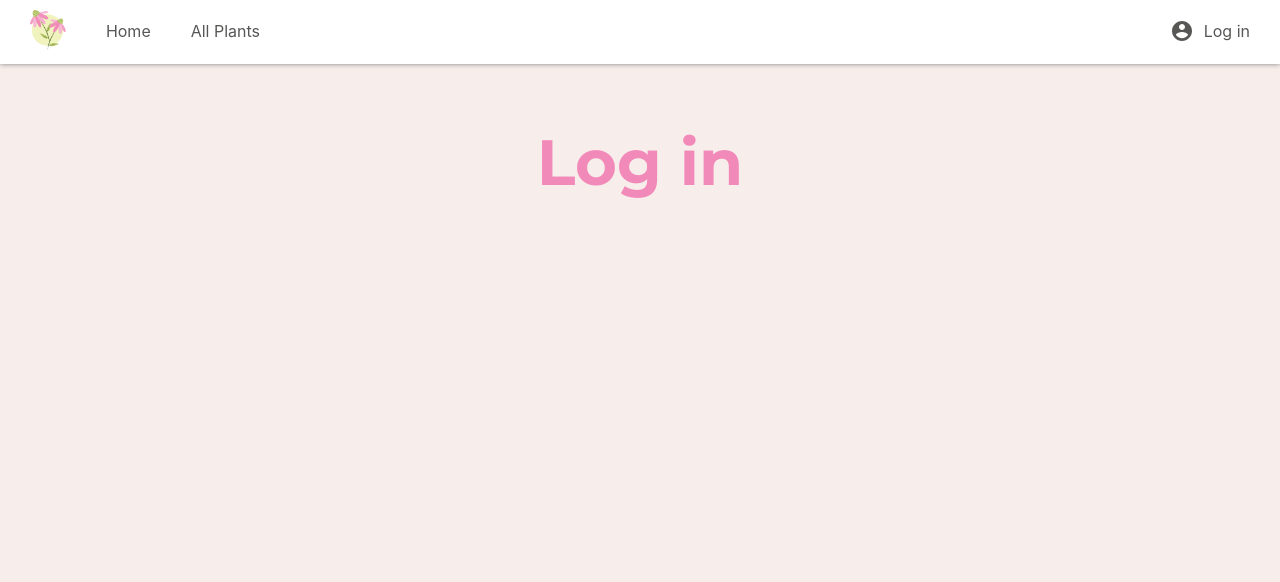
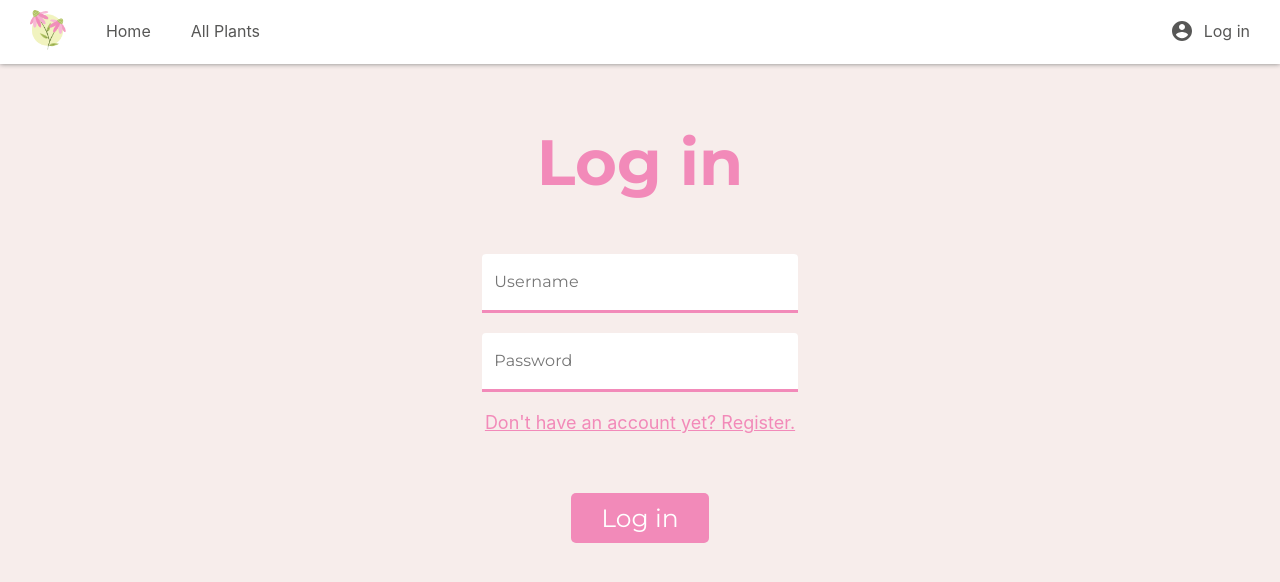
Before and after one commit to elyska/blooming-marvellous, a React (Create React App) app in the folder my-app/: page /login in a window 1280 px wide. Shown: the top 582 px of the page. Built offline with nearby package versions, Linux system fonts and the light colour scheme.

Commit message:
Login and Register pages added

```diff
--- a/my-app/src/App.js
+++ b/my-app/src/App.js
@@ -7,6 +7,7 @@ import Navbar from './components/Navbar';
 import Home from './components/Home';
 import AllPlants from './components/AllPlants';
 import Login from './components/Login';
+import Register from './components/Register';
 
 import { createGlobalStyle } from 'styled-components';
 import colours from './colours.js';
@@ -50,6 +51,7 @@ function App() {
         <Route path="/" element={ <Home/> } />
         <Route path="all-plants" element={ <AllPlants/> } />
         <Route path="login" element={ <Login/> } />
+        <Route path="register" element={ <Register/> } />
       </Routes>
     </div>
 
--- /dev/null
+++ b/my-app/src/components/Button.js
@@ -0,0 +1,28 @@
+
+// Button.js
+
+import styled from 'styled-components';
+import colours from '../colours.js';
+
+const Btn = styled.button`
+    background: ${colours.pink};
+    color: white;
+    padding: 10px 30px;
+    border-radius: 5px;
+    transition: all 0.2s;
+	font-family: "Montserrat";
+    font-size: 25px;
+    border: none;
+
+    &:hover {
+        background: ${colours.pinkDarker};
+    }
+`;
+
+function Button({ buttonText }) {
+    return (
+        <Btn>{buttonText}</Btn>
+    );
+}
+
+export default Button;
--- a/my-app/src/components/Home.js
+++ b/my-app/src/components/Home.js
@@ -4,6 +4,7 @@ import styled from 'styled-components';
 import { createGlobalStyle } from 'styled-components';
 import colours from '../colours.js';
 import { Link } from "react-router-dom";
+import Button from './Button';
 
 const GlobalStyle = createGlobalStyle`
 
@@ -37,18 +38,6 @@ const Paragraph = styled.p`
         font-size: 18px !important;
     }
 `;
-const Button = styled.a`
-    background: ${colours.pink};
-    color: white;
-    padding: 10px 30px;
-    border-radius: 5px;
-    transition: all 0.2s;
-
-    &:hover {
-        background: ${colours.pinkDarker};
-    }
-`;
-
 function Home() {
     return (
         <Article>
@@ -59,7 +48,7 @@ function Home() {
                 Access care instructions, culinary tips, get reminders to water your plants and much more
             </Paragraph>
 
-            <Link to="/login"><Button>Get started</Button></Link>
+            <Link to="/login"><Button buttonText="Get started" /></Link>
 
         </Article>
     );
--- a/my-app/src/components/Login.js
+++ b/my-app/src/components/Login.js
@@ -1,9 +1,28 @@
 // Login.js
+import React from 'react';
+import { withStyles, makeStyles } from '@material-ui/core/styles';
+import TextField from '@material-ui/core/TextField';
+import Button from './Button';
+import SimpleLink from './SimpleLink';
+import TextInput from './TextInput';
+import colours from '../colours.js';
+
 
 function Login() {
+
+
     return (
         <article>
             <h1>Log in</h1>
+
+            <form>
+                <TextInput inputId="username" inputLabel="Username" inputType="text" /><br />
+                <TextInput inputId="password" inputLabel="Password" inputType="password" />
+
+                <SimpleLink destinationPath="/register" linkText="Don't have an account yet? Register." /><br /><br />
+
+                <Button type="submit" buttonText="Log in" />
+            </form>
         </article>
     );
 }
--- /dev/null
+++ b/my-app/src/components/Register.js
@@ -0,0 +1,33 @@
+
+// Register.js
+
+import React from 'react';
+import { withStyles, makeStyles } from '@material-ui/core/styles';
+import TextField from '@material-ui/core/TextField';
+import Button from './Button';
+import SimpleLink from './SimpleLink';
+import colours from '../colours.js';
+import TextInput from './TextInput';
+
+function Register() {
+
+    return (
+        <article>
+            <h1>Register</h1>
+
+
+            <form>
+
+                <TextInput inputId="username" inputLabel="Username" inputType="text" /><br />
+                <TextInput inputId="password" inputLabel="Password" inputType="password" /><br />
+                <TextInput inputId="password-again" inputLabel="Password Again" inputType="password" />
+
+                <SimpleLink destinationPath="/login" linkText="Already have an account? Log in." /><br /><br />
+
+                <Button type="submit" buttonText="Register" />
+            </form>
+        </article>
+    );
+}
+
+export default Register;
--- /dev/null
+++ b/my-app/src/components/SimpleLink.js
@@ -0,0 +1,25 @@
+
+// SimpleLink.js
+
+import styled from 'styled-components';
+import colours from '../colours.js';
+import { Link } from "react-router-dom";
+
+const Text = styled.p`
+    color: ${colours.pink};
+    font-size: 18px;
+    margin: 0;
+    text-decoration: underline;
+
+    &:hover {
+        text-decoration: none;
+    }
+`;
+
+function SimpleLink({ destinationPath, linkText }) {
+    return (
+        <Link to={destinationPath}><Text>{linkText}</Text></Link>
+    );
+}
+
+export default SimpleLink;
--- /dev/null
+++ b/my-app/src/components/TextInput.js
@@ -0,0 +1,49 @@
+
+// TextInput.js
+
+import React from 'react';
+import { withStyles, makeStyles } from '@material-ui/core/styles';
+import TextField from '@material-ui/core/TextField';
+import colours from '../colours.js';
+
+
+const useStyles = makeStyles((theme) => ({
+
+
+  textField: {
+        width: '20ch',
+        "& .MuiFilledInput-input": {
+            borderBottom: `3px solid ${colours.pink}`,
+            fontFamily: "Montserrat",
+        },
+        '& label': {
+            fontFamily: "Montserrat",
+        },
+        '& label.Mui-focused': {
+            color: colours.pink,
+        },
+  },
+  input: {
+        background: "white !important",
+        color: colours.typeface,
+        marginBottom: "20px"
+  }
+}));
+
+function TextInput({ inputId, inputLabel, inputType }) {
+
+    const classes = useStyles();
+
+    return (
+        <TextField
+            className={classes.textField}
+            id={inputId}
+            label={inputLabel}
+            variant="filled"
+            type={inputType}
+            InputProps={{ className: classes.input, disableUnderline: true }}
+        />
+    );
+}
+
+export default TextInput;
```
